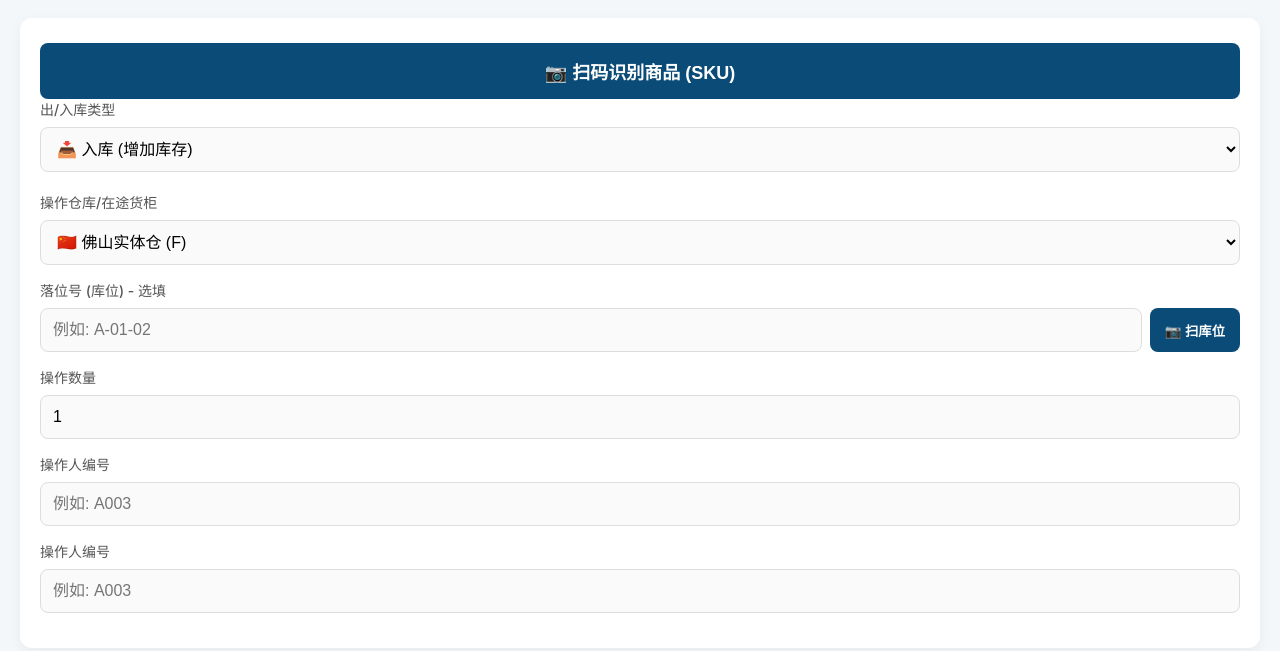
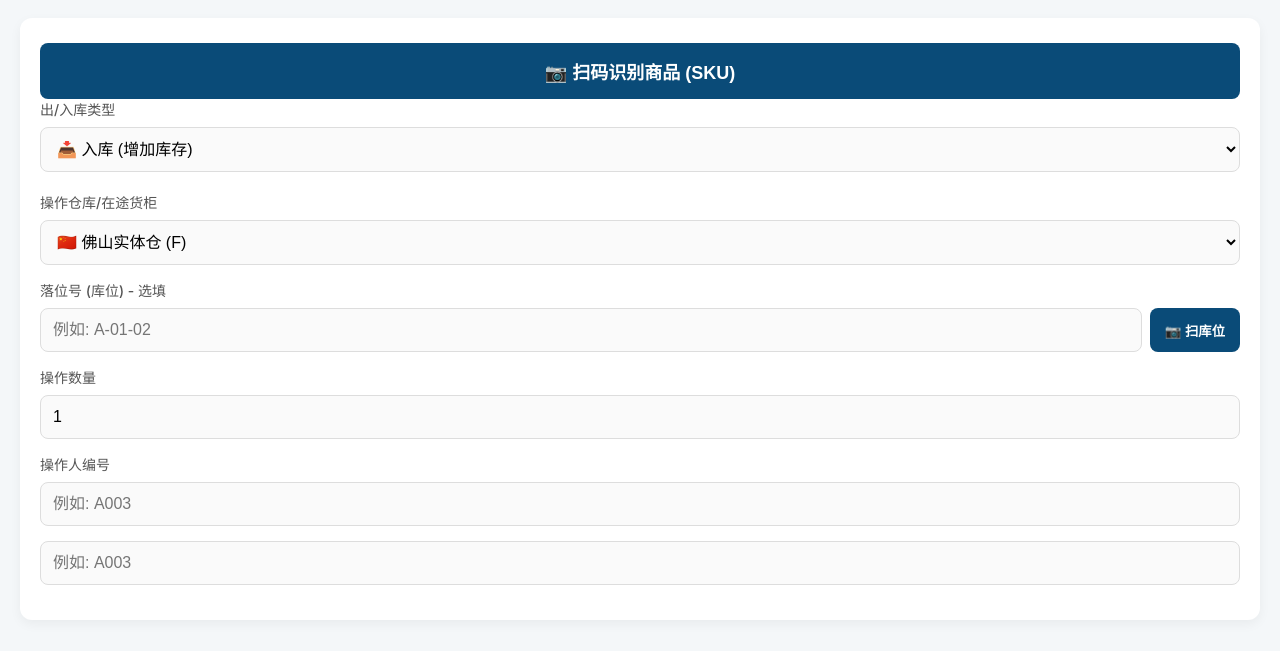
Before and after one commit to haoran600688/aniu-scanner, a plain HTML site: page index.html in a window 1280 px wide. Shown: the part 147-798 px from the top of the page. Drawn offline with Linux system fonts and the light colour scheme; no server answers.

Commit message:
Add files via upload

```diff
--- a/index.html
+++ b/index.html
@@ -90,7 +90,6 @@
         </div>
 
         <div class="form-group">
-            <label>操作人编号</label>
             <input type="text" id="operator" placeholder="例如: A003" style="text-transform: uppercase;">
         </div>
 
```
